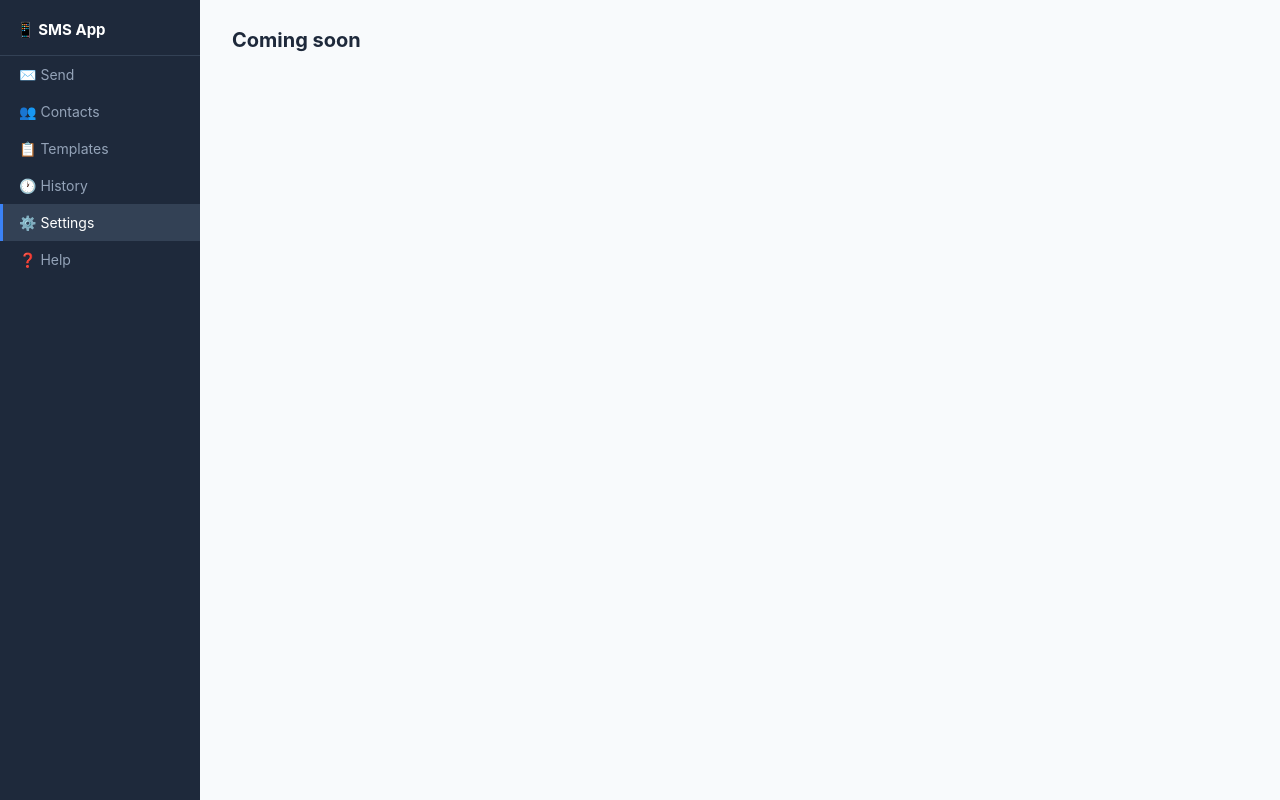
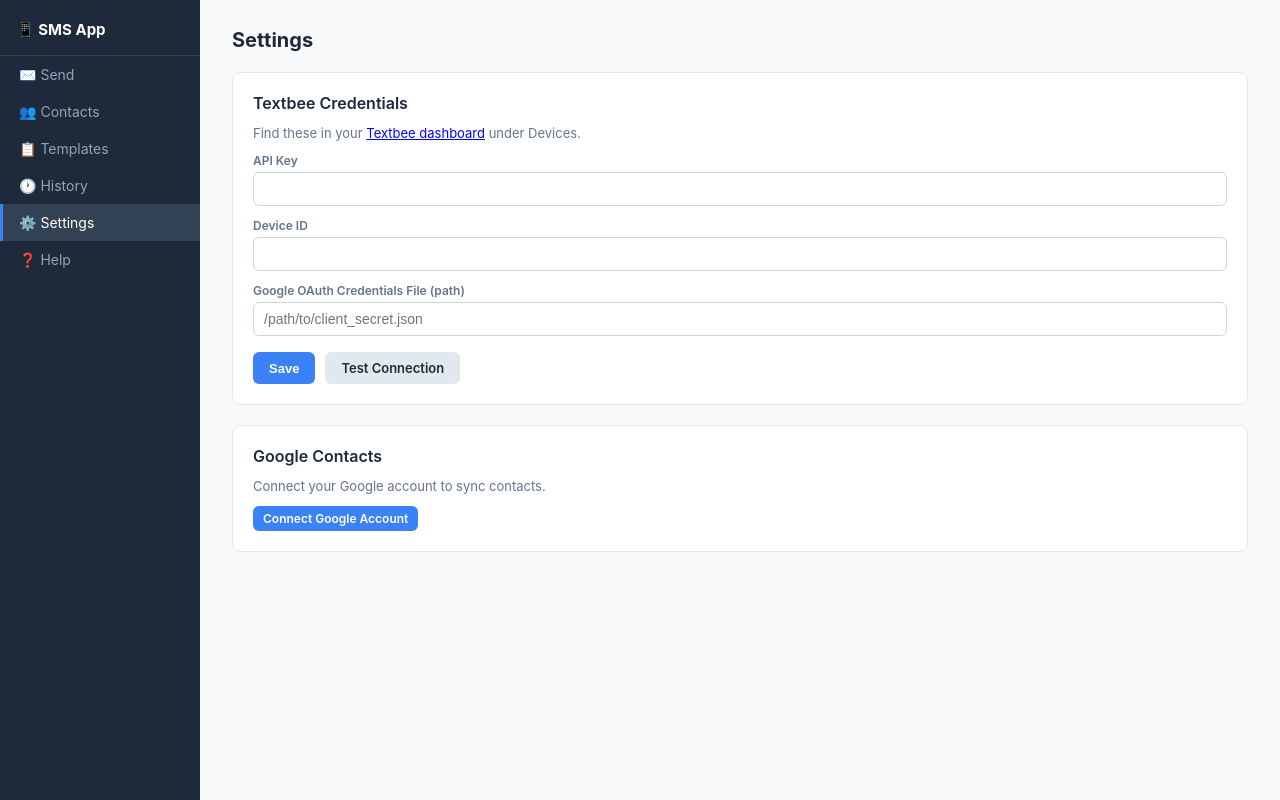
Before and after one commit to j-nye/textbee-sms-app, a Flask app: page /settings/ in a window 1280 px wide. Run offline with Flask 3, Linux system fonts and the light colour scheme.

Commit message:
feat: settings page — Textbee credentials read/write, Google OAuth routes
Co-Authored-By: Claude Sonnet 4.6 <noreply@anthropic.com>

```diff
--- a/web_app/routes/settings.py
+++ b/web_app/routes/settings.py
@@ -1,6 +1,139 @@
-from flask import Blueprint, render_template
+import os
+from flask import Blueprint, render_template, request, redirect, url_for, flash, current_app
+
 bp = Blueprint('settings', __name__, url_prefix='/settings')
 
-@bp.route('/')
+
+def _read_env(env_file):
+    values = {'TEXTBEE_API_KEY': '', 'TEXTBEE_DEVICE_ID': '', 'GOOGLE_CLIENT_SECRET_FILE': ''}
+    if env_file and os.path.exists(env_file):
+        with open(env_file, 'r') as f:
+            for line in f:
+                line = line.strip()
+                if line and not line.startswith('#') and '=' in line:
+                    k, v = line.split('=', 1)
+                    values[k.strip()] = v.strip().strip('"\'')
+    return values
+
+
+def _write_env(env_file, key, value):
+    """Set or add a key in the .env file."""
+    if not env_file:
+        return
+    lines = []
+    found = False
+    if os.path.exists(env_file):
+        with open(env_file, 'r') as f:
+            lines = f.readlines()
+    new_lines = []
+    for line in lines:
+        if line.strip().startswith(f'{key}='):
+            new_lines.append(f'{key}={value}\n')
+            found = True
+        else:
+            new_lines.append(line)
+    if not found:
+        new_lines.append(f'{key}={value}\n')
+    with open(env_file, 'w') as f:
+        f.writelines(new_lines)
+
+
+@bp.route('/', methods=['GET', 'POST'])
 def index():
-    return render_template('settings.html')
+    env_file = current_app.config.get('ENV_FILE')
+    env = _read_env(env_file)
+
+    if request.method == 'POST':
+        api_key = request.form.get('api_key', '').strip()
+        device_id = request.form.get('device_id', '').strip()
+        google_file = request.form.get('google_client_secret_file', '').strip()
+        _write_env(env_file, 'TEXTBEE_API_KEY', api_key)
+        _write_env(env_file, 'TEXTBEE_DEVICE_ID', device_id)
+        _write_env(env_file, 'GOOGLE_CLIENT_SECRET_FILE', google_file)
+        flash('Settings saved.', 'success')
+        return redirect(url_for('settings.index'))
+
+    token_path = os.path.join(os.path.dirname(current_app.root_path), 'token.json')
+    google_connected = os.path.exists(token_path)
+    return render_template('settings.html', env=env, google_connected=google_connected)
+
+
+@bp.route('/test-connection')
+def test_connection():
+    env_file = current_app.config.get('ENV_FILE')
+    env = _read_env(env_file)
+    api_key = env.get('TEXTBEE_API_KEY', '')
+    device_id = env.get('TEXTBEE_DEVICE_ID', '')
+
+    if not api_key or not device_id:
+        flash('API Key and Device ID are required.', 'error')
+        return redirect(url_for('settings.index'))
+
+    import urllib.request, urllib.error, json
+    url = f"https://api.textbee.dev/api/v1/gateway/devices/{device_id}/send-sms"
+    headers = {'x-api-key': api_key, 'Content-Type': 'application/json'}
+    payload = json.dumps({'recipients': [], 'message': 'ping'}).encode()
+    req = urllib.request.Request(url, data=payload, headers=headers, method='POST')
+    try:
+        urllib.request.urlopen(req)
+        flash('Connection successful!', 'success')
+    except urllib.error.HTTPError as e:
+        if e.code in (400, 422):
+            flash('Connection successful! (credentials accepted)', 'success')
+        else:
+            flash(f'Connection failed: HTTP {e.code}', 'error')
+    except urllib.error.URLError as e:
+        flash(f'Connection failed: {e.reason}', 'error')
+
+    return redirect(url_for('settings.index'))
+
+
+@bp.route('/google/connect')
+def google_connect():
+    from ..google_sync import start_oauth_flow
+    from flask import session
+    env_file = current_app.config.get('ENV_FILE')
+    env = _read_env(env_file)
+    client_secret_file = env.get('GOOGLE_CLIENT_SECRET_FILE', '')
+
+    if not client_secret_file or not os.path.exists(client_secret_file):
+        flash('Set GOOGLE_CLIENT_SECRET_FILE in Settings to the path of your Google OAuth credentials JSON.', 'error')
+        return redirect(url_for('settings.index'))
+
+    redirect_uri = url_for('settings.google_callback', _external=True)
+    auth_url, state, flow = start_oauth_flow(client_secret_file, redirect_uri)
+    session['google_oauth_state'] = state
+    session['google_client_secret_file'] = client_secret_file
+    from flask import redirect as flask_redirect
+    return flask_redirect(auth_url)
+
+
+@bp.route('/google/callback')
+def google_callback():
+    from ..google_sync import SCOPES, TOKEN_FILE
+    from google_auth_oauthlib.flow import InstalledAppFlow
+    from flask import session, request as freq
+
+    client_secret_file = session.get('google_client_secret_file', '')
+    if not client_secret_file:
+        flash('OAuth session expired. Please try again.', 'error')
+        return redirect(url_for('settings.index'))
+
+    redirect_uri = url_for('settings.google_callback', _external=True)
+    flow = InstalledAppFlow.from_client_secrets_file(client_secret_file, SCOPES, redirect_uri=redirect_uri)
+    flow.fetch_token(authorization_response=freq.url)
+    creds = flow.credentials
+
+    with open(TOKEN_FILE, 'w') as f:
+        f.write(creds.to_json())
+
+    flash('Google account connected successfully!', 'success')
+    return redirect(url_for('settings.index'))
+
+
+@bp.route('/google/disconnect')
+def google_disconnect():
+    from ..google_sync import disconnect
+    disconnect()
+    flash('Google account disconnected.', 'success')
+    return redirect(url_for('settings.index'))
--- a/web_app/templates/settings.html
+++ b/web_app/templates/settings.html
@@ -1,2 +1,33 @@
 {% extends "base.html" %}
-{% block content %}<h1>Coming soon</h1>{% endblock %}
+{% block title %}Settings — SMS App{% endblock %}
+{% block content %}
+<h1>Settings</h1>
+
+<div class="card">
+  <h2>Textbee Credentials</h2>
+  <p style="color:#64748b;font-size:13px;margin-bottom:12px">Find these in your <a href="https://textbee.dev" target="_blank">Textbee dashboard</a> under Devices.</p>
+  <form method="post">
+    <label>API Key</label>
+    <input type="text" name="api_key" value="{{ env.get('TEXTBEE_API_KEY', '') }}">
+    <label>Device ID</label>
+    <input type="text" name="device_id" value="{{ env.get('TEXTBEE_DEVICE_ID', '') }}">
+    <label>Google OAuth Credentials File (path)</label>
+    <input type="text" name="google_client_secret_file" value="{{ env.get('GOOGLE_CLIENT_SECRET_FILE', '') }}" placeholder="/path/to/client_secret.json">
+    <div style="margin-top:16px;display:flex;gap:10px">
+      <button type="submit" class="btn btn-primary">Save</button>
+      <a href="{{ url_for('settings.test_connection') }}" class="btn btn-secondary">Test Connection</a>
+    </div>
+  </form>
+</div>
+
+<div class="card">
+  <h2>Google Contacts</h2>
+  {% if google_connected %}
+    <p style="color:#16a34a;margin-bottom:12px">&#x2705; Connected</p>
+    <a href="{{ url_for('settings.google_disconnect') }}" class="btn btn-danger btn-sm">Disconnect</a>
+  {% else %}
+    <p style="color:#64748b;font-size:13px;margin-bottom:12px">Connect your Google account to sync contacts.</p>
+    <a href="{{ url_for('settings.google_connect') }}" class="btn btn-primary btn-sm">Connect Google Account</a>
+  {% endif %}
+</div>
+{% endblock %}
```
Also changed, not shown: tests/routes/test_settings.py (added, +51 -0 lines).
